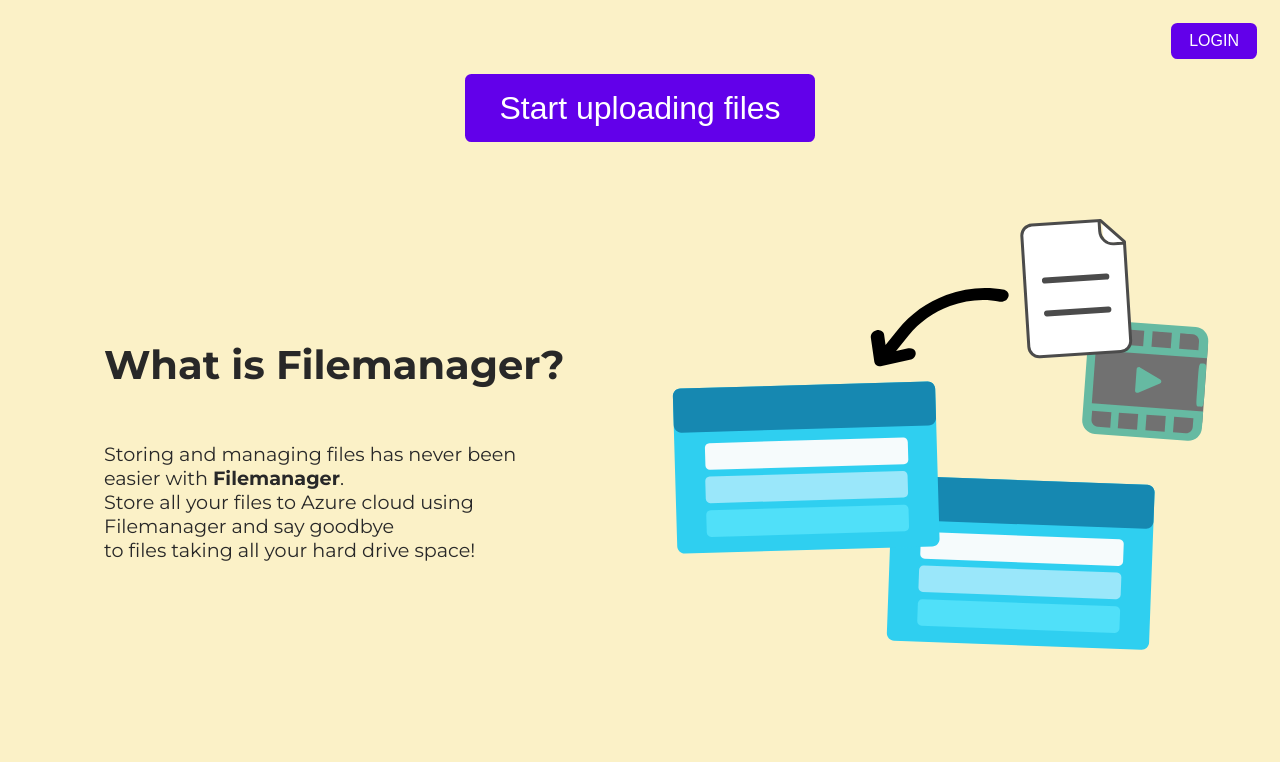
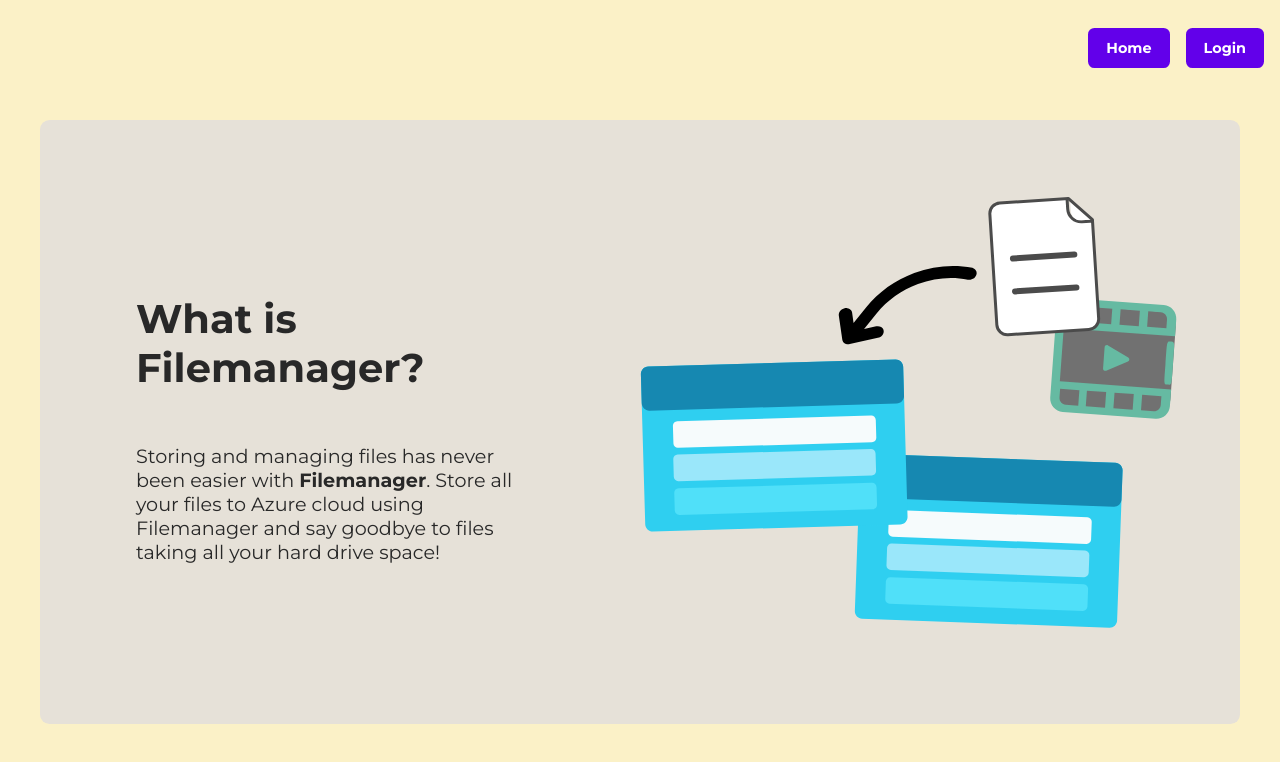
Before and after one commit to andmikael/FileManagerV2, an Angular app in the folder src/main/frontend/: page / in a window 1280 px wide. Shown: the top 762 px of the page. Built offline with nearby package versions, Linux system fonts and the light colour scheme; no server answers.

Commit message:
changed styling of buttons, navbar and texts

```diff
--- a/src/main/frontend/src/app/pages/containers/containers.component.css
+++ b/src/main/frontend/src/app/pages/containers/containers.component.css
@@ -6,6 +6,7 @@
 }
 
 button {
+    font-family: 'Montserrat', sans-serif;
     background-color: #6200ea;
     color: #fff;
     border: none;
@@ -28,10 +29,10 @@
  button.hover {
     background-color: #3700b3;
     box-shadow: 0 6px 8px rgba(0, 0, 0, 0.15);
-    transform: translateY(-2px);
 }
 
 select {
+    font-family: 'Montserrat', sans-serif;
     width: 40%;
     padding: 10px 25px;
     border-radius: 5px;
@@ -40,6 +41,7 @@
 }
 
 #cont-name {
+    font-family: 'Montserrat', sans-serif;
     display: flex;
     justify-content: center;
     align-items: center;
--- a/src/main/frontend/src/app/pages/index/index.component.css
+++ b/src/main/frontend/src/app/pages/index/index.component.css
@@ -21,13 +21,13 @@
 }
 
 input::file-selector-button {
+  font-family: 'Montserrat', sans-serif;
   background-color: #6200ea;
   color: #fff;
   border: none;
   margin: 0px 10px;
   padding: 10px 25px;
   font-size: 1rem;
-  text-transform: uppercase;
   border-radius: 5px;
   box-shadow: 0 4px 6px rgba(0, 0, 0, 0.1);
   cursor: pointer;
@@ -40,13 +40,13 @@
 }
 
 #upload-button {
+  font-family: 'Montserrat', sans-serif;
   background-color: #6200ea;
   color: #fff;
   border: none;
   margin: 0px 10px;
   padding: 10px 25px;
   font-size: 16px;
-  text-transform: uppercase;
   border-radius: 5px;
   box-shadow: 0 4px 6px rgba(0, 0, 0, 0.1);
   cursor: pointer;
--- a/src/main/frontend/src/app/pages/landing/landing.component.css
+++ b/src/main/frontend/src/app/pages/landing/landing.component.css
@@ -12,6 +12,10 @@
     border-width: 0;
     border-style: solid;
     border-color: #e5e7eb;
+    background-color: rgb(230, 225, 216);
+    margin: 2rem;
+    border-radius: 0.6rem;
+    max-width: 1280px;
 }
 
 #infotitle {
--- a/src/main/frontend/src/app/pages/landing/landing.component.html
+++ b/src/main/frontend/src/app/pages/landing/landing.component.html
@@ -1,13 +1,12 @@
 <div class="landingpage">
     <div class="tologin-container">
-        <button id="start-button" (click)="takeToLogin()">Start uploading files</button>
     </div>
     <div class="infocontainer">
         <div class="infotext">
             <h2 id="infotitle">What is Filemanager?</h2>
             <p>
-                Storing and managing files has never been easier with <strong>Filemanager</strong>. <br>
-                Store all your files to Azure cloud using Filemanager and say goodbye <br>
+                Storing and managing files has never been easier with <strong>Filemanager</strong>.
+                Store all your files to Azure cloud using Filemanager and say goodbye
                 to files taking all your hard drive space!
             </p>
         </div>
--- a/src/main/frontend/src/app/pages/login/login-form/login-form.component.css
+++ b/src/main/frontend/src/app/pages/login/login-form/login-form.component.css
@@ -1,4 +1,5 @@
 button {
+    font-family: 'Montserrat', sans-serif;
     background-color: #6200ea;
     color: #fff;
     border: none;
@@ -18,6 +19,7 @@
 }
 
 #cont-name {
+    font-family: 'Montserrat', sans-serif;
     display:flex;
     flex-direction: column;
     justify-content: center;
@@ -38,6 +40,7 @@
 }
 
 #login-form {
+    font-family: 'Montserrat', sans-serif;
     display: flex;
     justify-content: center;
     align-items: center;
--- a/src/main/frontend/src/app/pages/login/login.component.css
+++ b/src/main/frontend/src/app/pages/login/login.component.css
@@ -36,6 +36,10 @@
     align-items: center;
 }
 
+#trial-button {
+    font-family: 'Montserrat', sans-serif;
+}
+
 h2 {
     display: flex;
     justify-content: center;
--- a/src/main/frontend/src/app/shared/navbar/navbar.component.css
+++ b/src/main/frontend/src/app/shared/navbar/navbar.component.css
@@ -1,36 +1,62 @@
+body {
+    position: fixed;
+}
+
 .nav-container {
-    position: fixed;
     z-index: 50;
+    display: flex;
     width: 100%;
+    justify-content: center;
+    align-items: center;
+}
+
+.website-icon {
+    display: flex;
+    flex-grow: 1;
+    flex-shrink: 1;
+    flex-basis: 0%;
 }
 
 .page-nav {
-    border: 1px;
+    display: flex;
+    align-items: center;
+    height: 4rem;
+    min-height: 4rem;
+    width:100%;
+    padding: .5rem;
+    max-width: 1280px;
     border-bottom: 1px;
-    display: flex;
-    justify-content: right;
-    padding: 15px;
+    border-width: 1px;
 }
 
-button {
+.nav-button-container {
+    display:flex;
+    gap: 1rem;
+}
+.nav-button {
+    font-family: 'Montserrat', sans-serif;
+    font-weight: 700;
     border: 2px solid;
-    display: inline-flex;
-    align-items: center;
-    font-size: 1rem;
+    display: block;
+    font-size: 0.9rem;
     background-color: #6200ea;
     color: white;
     border-color: #6200ea;
-    padding: 1rem;
+    padding-left: 1rem;
+    padding-right: 1rem;
     border-radius: 0.4rem;
-    height: 1rem;
+    height: 2.5rem;
+    min-height: 2.5rem;
     text-decoration-line: none;
+    text-align: center;
+    line-height: 1em;
+    user-select: none;
 }
 
 .nav-button:hover {
     cursor:pointer;
-    background-color: #3700b3;
-    box-shadow: 0 6px 8px rgba(0, 0, 0, 0.15);
-    transform: translateY(-2px);
+    background-color: #3c00c7;
+    box-shadow: 0 6px 8px rgba(29, 29, 29, 0.15);
     transition: all .4s ease;
     -webkit-transition: all .4s ease;
 }
--- a/src/main/frontend/src/app/shared/navbar/navbar.component.html
+++ b/src/main/frontend/src/app/shared/navbar/navbar.component.html
@@ -1,13 +1,16 @@
 <ng-container *ngTemplateOutlet="navbar; context: { user : user$ | async }"/>
     <ng-template #navbar let-user="user">
-        <div class = "nav-contaner">
+        <div class = "nav-container">
             <nav class ="page-nav">
-                <div class ="nav-button">
+                <div class="website-icon">
+                </div>
+                <div class ="nav-button-container">
+                    <button class="nav-button" (click)="goToHome()">Home</button>
                     @if (user) {
-                        <button>CONTAINERS</button>
-                        <button (click)="logout()">LOGOUT</button>
+                        <button class="nav-button" (click)="goToContainers()">Containers</button>
+                        <button class="nav-button" (click)="logout()">Logout</button>
                     } @else {
-                        <button (click)="login()">LOGIN</button>
+                        <button class="nav-button" (click)="login()">Login</button>
                     }
                 </div>
                 <!--<a id="logout-button" routerLink="/" (click)="logout()">LOGOUT</a>-->
--- a/src/main/frontend/src/app/shared/navbar/navbar.component.ts
+++ b/src/main/frontend/src/app/shared/navbar/navbar.component.ts
@@ -58,6 +58,9 @@
   }
 
   login() {
+    if (!this.authService.getLoggedInStatus()) {
+      this.router.navigate(['login']);
+    }
   }
 
   loadUser()  {
@@ -77,4 +80,11 @@
       }
     })
   }
+  goToHome() {
+    this.router.navigate([""]);
+  }
+
+  goToContainers() {
+    this.router.navigate(["containers"]);
+  }
 }
```
Also changed, not shown: src/main/frontend/src/assets/card.svg.
